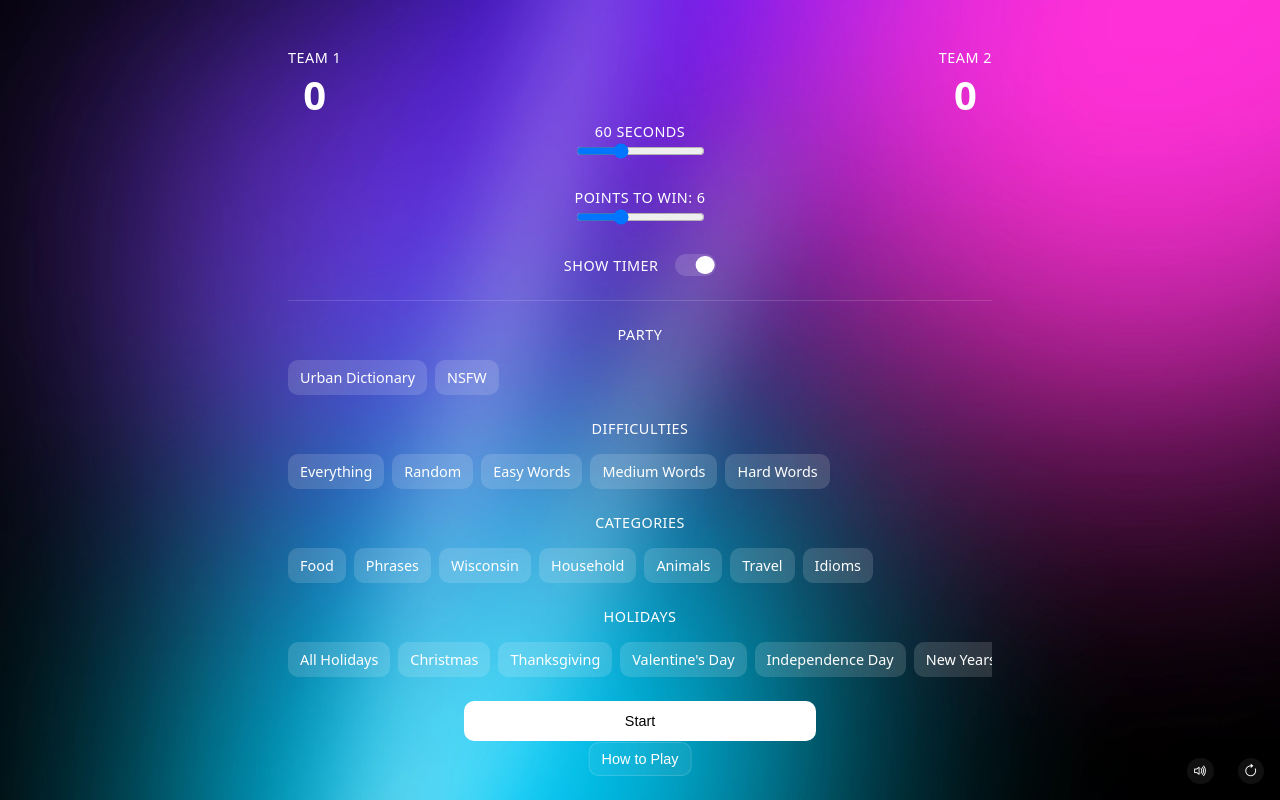
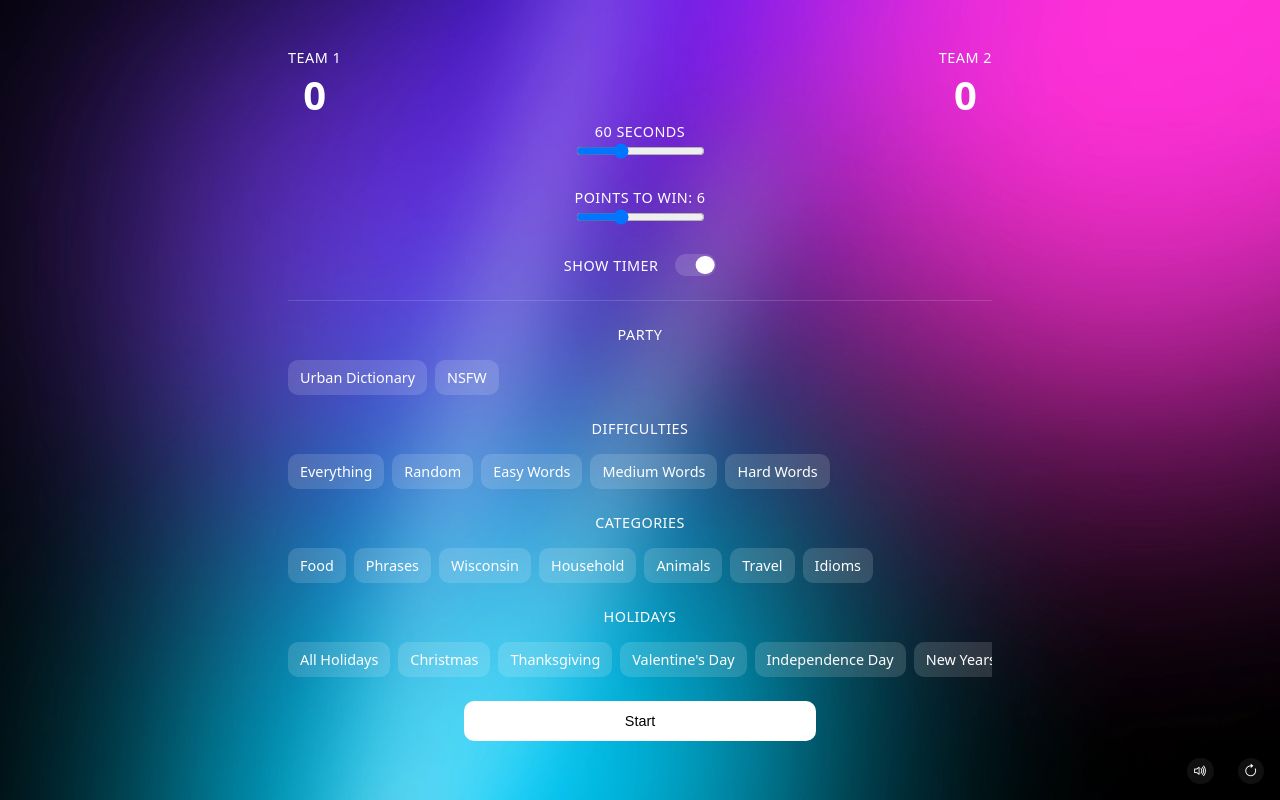
Before and after one commit to nathan-barlow/wordpartygame, a website with bundled scripts: page index.html in a window 1280 px wide. Built offline with nearby package versions, Linux system fonts and the light colour scheme.

Commit message:
hide how to play button

```diff
--- a/index.html
+++ b/index.html
@@ -332,9 +332,9 @@
                   </button>
                </span>
                <div class="buttons button-bottom">
-                  <button class="button-secondary" id="how_to_play">
+                  <!-- <button class="button-secondary" id="how_to_play">
                      How to Play
-                  </button>
+                  </button> -->
                   <!-- <button class="button-secondary" id="test_audio">Test Audio</button> -->
                </div>
             </div>
```
Also changed, not shown: 1 other file.
